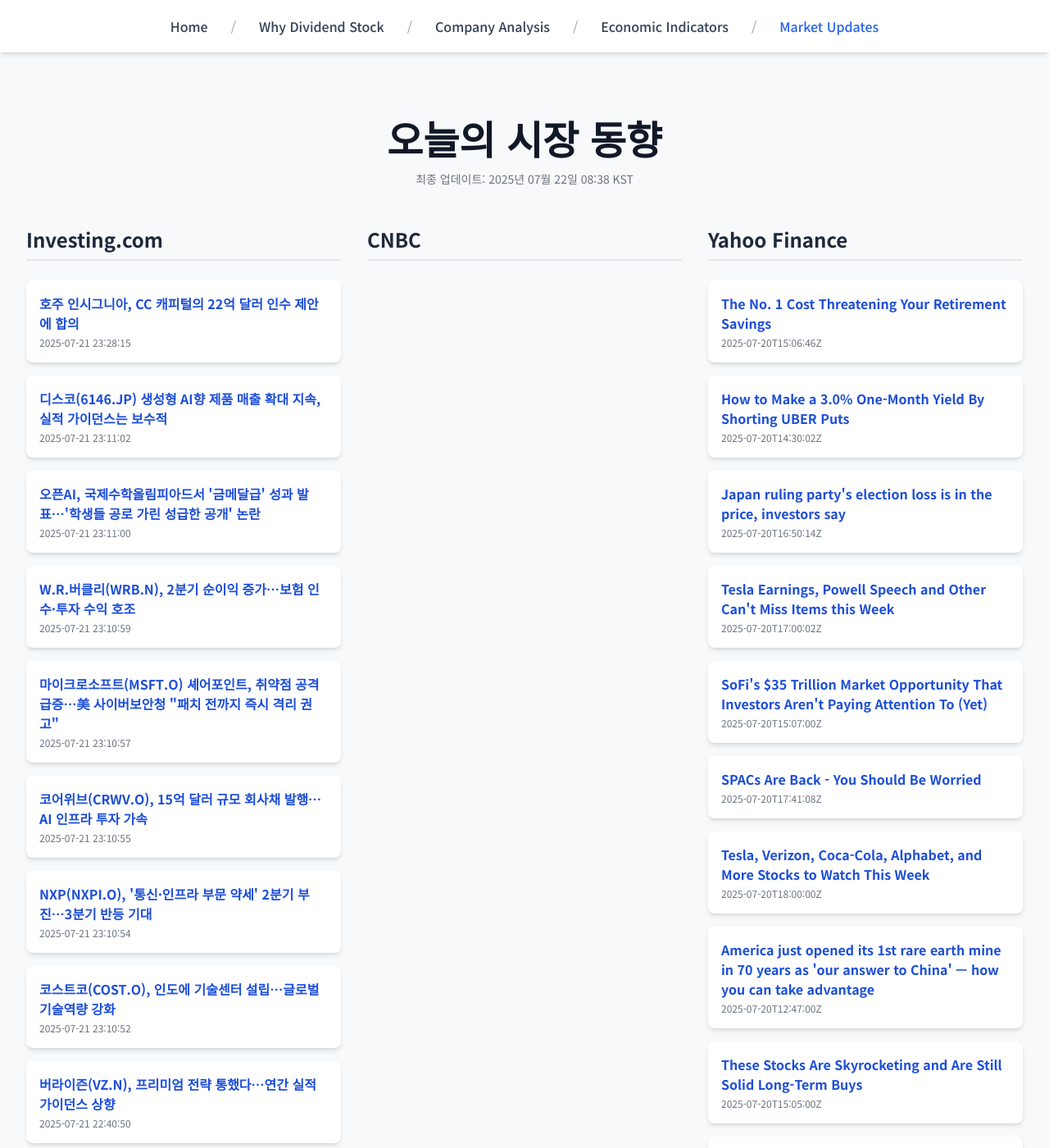
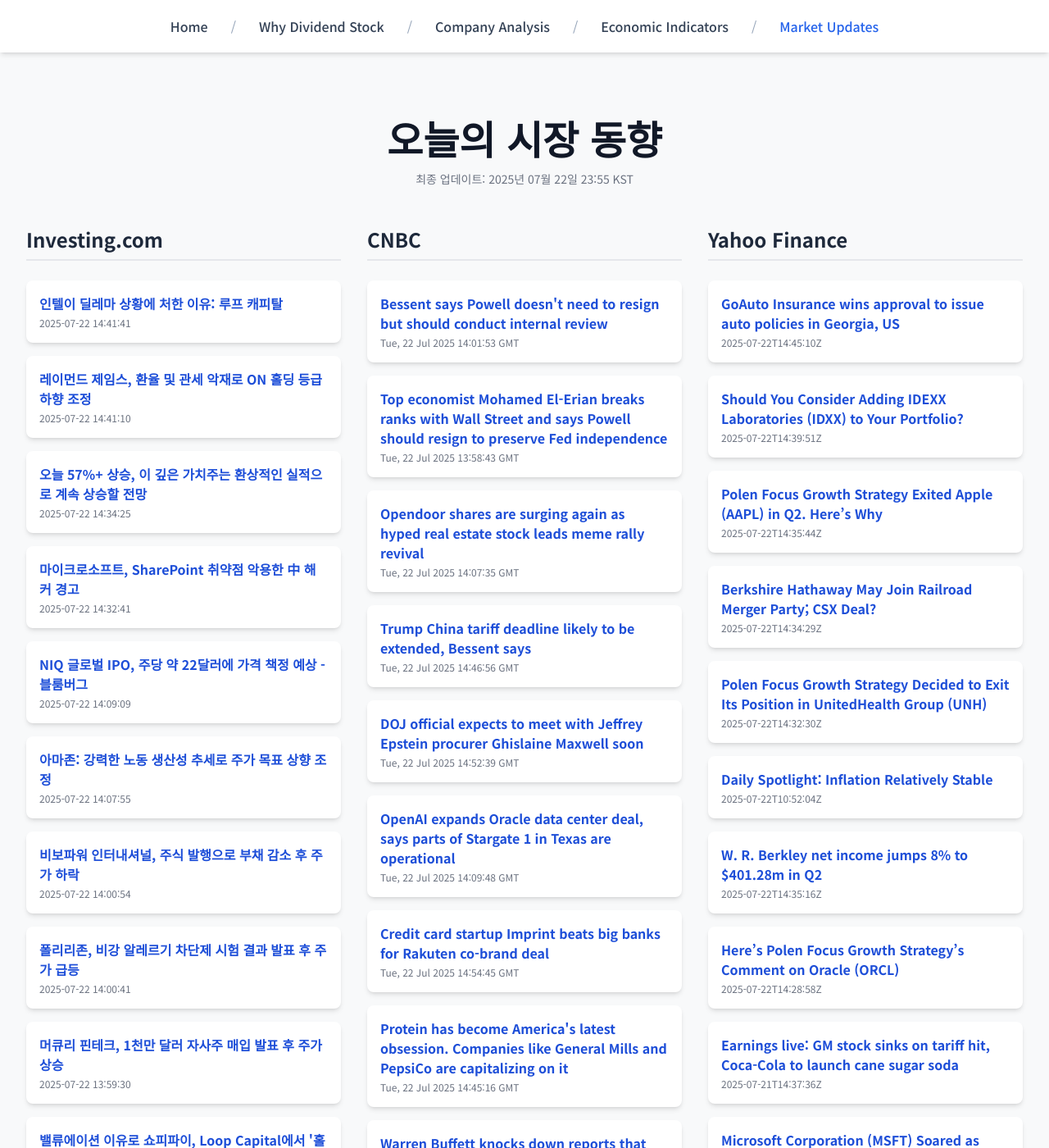
Before and after one commit to Kay-Hwang/my-company-analysis, a Jekyll site: the page built from market-updates.html, in a window 1280 px wide and 1400 px high. Shown: the whole window at 82% size. Built offline with Jekyll 4.4.1, drawn with Linux system fonts in a browser that asks for light colours; nearby versions of some CDN libraries; a script that is not in the unit is left out; some of the changed text lies outside the part shown.

Commit message:
Update latest data

```diff
--- a/_data/latest_data.json
+++ b/_data/latest_data.json
@@ -1,190 +1,190 @@
 {
-  "lastUpdated": "2025년 07월 22일 08:38 KST",
+  "lastUpdated": "2025년 07월 22일 23:55 KST",
   "news": {
     "investing": [
       {
-        "title": "호주 인시그니아, CC 캐피털의 22억 달러 인수 제안에 합의",
-        "link": "https://kr.investing.com/news/stock-market-news/article-1557254",
-        "pubDate": "2025-07-21 23:28:15",
-        "summary": "호주 인시그니아, CC 캐피털의 22억 달러 인수 제안에 합의"
+        "title": "인텔이 딜레마 상황에 처한 이유: 루프 캐피탈",
+        "link": "https://kr.investing.com/news/stock-market-news/article-1558610",
+        "pubDate": "2025-07-22 14:41:41",
+        "summary": "인텔이 딜레마 상황에 처한 이유: 루프 캐피탈"
       },
       {
-        "title": "디스코(6146.JP) 생성형 AI향 제품 매출 확대 지속, 실적 가이던스는 보수적",
-        "link": "https://kr.investing.com/news/stock-market-news/article-1557246",
-        "pubDate": "2025-07-21 23:11:02",
-        "summary": "디스코(6146.JP) 생성형 AI향 제품 매출 확대 지속, 실적 가이던스는 보수적"
+        "title": "레이먼드 제임스, 환율 및 관세 악재로 ON 홀딩 등급 하향 조정",
+        "link": "https://kr.investing.com/news/stock-market-news/article-1558611",
+        "pubDate": "2025-07-22 14:41:10",
+        "summary": "레이먼드 제임스, 환율 및 관세 악재로 ON 홀딩 등급 하향 조정"
       },
       {
-        "title": "오픈AI, 국제수학올림피아드서 '금메달급' 성과 발표…'학생들 공로 가린 성급한 공개' 논란",
-        "link": "https://kr.investing.com/news/stock-market-news/article-1557245",
-        "pubDate": "2025-07-21 23:11:00",
-        "summary": "오픈AI, 국제수학올림피아드서 '금메달급' 성과 발표…'학생들 공로 가린 성급한 공개' 논란"
+        "title": "오늘 57%+ 상승, 이 깊은 가치주는 환상적인 실적으로 계속 상승할 전망",
+        "link": "https://kr.investing.com/news/stock-market-news/article-1558595",
+        "pubDate": "2025-07-22 14:34:25",
+        "summary": "오늘 57%+ 상승, 이 깊은 가치주는 환상적인 실적으로 계속 상승할 전망"
       },
       {
-        "title": "W.R.버클리(WRB.N), 2분기 순이익 증가…보험 인수·투자 수익 호조",
-        "link": "https://kr.investing.com/news/stock-market-news/article-1557244",
-        "pubDate": "2025-07-21 23:10:59",
-        "summary": "W.R.버클리(WRB.N), 2분기 순이익 증가…보험 인수·투자 수익 호조"
+        "title": "마이크로소프트, SharePoint 취약점 악용한 中 해커 경고",
+        "link": "https://kr.investing.com/news/stock-market-news/article-93CH-1558589",
+        "pubDate": "2025-07-22 14:32:41",
+        "summary": "마이크로소프트, SharePoint 취약점 악용한 中 해커 경고"
       },
       {
-        "title": "마이크로소프트(MSFT.O) 셰어포인트, 취약점 공격 급증…美 사이버보안청 \"패치 전까지 즉시 격리 권고\"",
-        "link": "https://kr.investing.com/news/stock-market-news/article-1557243",
-        "pubDate": "2025-07-21 23:10:57",
-        "summary": "마이크로소프트(MSFT.O) 셰어포인트, 취약점 공격 급증…美 사이버보안청 \"패치 전까지 즉시 격리 권고\""
+        "title": "NIQ 글로벌 IPO, 주당 약 22달러에 가격 책정 예상 - 블룸버그",
+        "link": "https://kr.investing.com/news/stock-market-news/article-432SI-1558529",
+        "pubDate": "2025-07-22 14:09:09",
+        "summary": "NIQ 글로벌 IPO, 주당 약 22달러에 가격 책정 예상 - 블룸버그"
       },
       {
-        "title": "코어위브(CRWV.O), 15억 달러 규모 회사채 발행…AI 인프라 투자 가속",
-        "link": "https://kr.investing.com/news/stock-market-news/article-1557242",
-        "pubDate": "2025-07-21 23:10:55",
-        "summary": "코어위브(CRWV.O), 15억 달러 규모 회사채 발행…AI 인프라 투자 가속"
+        "title": "아마존: 강력한 노동 생산성 추세로 주가 목표 상향 조정",
+        "link": "https://kr.investing.com/news/stock-market-news/article-1558526",
+        "pubDate": "2025-07-22 14:07:55",
+        "summary": "아마존: 강력한 노동 생산성 추세로 주가 목표 상향 조정"
       },
       {
-        "title": "NXP(NXPI.O), '통신·인프라 부문 약세' 2분기 부진…3분기 반등 기대",
-        "link": "https://kr.investing.com/news/stock-market-news/article-1557241",
-        "pubDate": "2025-07-21 23:10:54",
-        "summary": "NXP(NXPI.O), '통신·인프라 부문 약세' 2분기 부진…3분기 반등 기대"
+        "title": "비보파워 인터내셔널, 주식 발행으로 부채 감소 후 주가 하락",
+        "link": "https://kr.investing.com/news/stock-market-news/article-93CH-1558501",
+        "pubDate": "2025-07-22 14:00:54",
+        "summary": "비보파워 인터내셔널, 주식 발행으로 부채 감소 후 주가 하락"
       },
       {
-        "title": "코스트코(COST.O), 인도에 기술센터 설립…글로벌 기술역량 강화",
-        "link": "https://kr.investing.com/news/stock-market-news/article-1557240",
-        "pubDate": "2025-07-21 23:10:52",
-        "summary": "코스트코(COST.O), 인도에 기술센터 설립…글로벌 기술역량 강화"
+        "title": "폴리리존, 비강 알레르기 차단제 시험 결과 발표 후 주가 급등",
+        "link": "https://kr.investing.com/news/stock-market-news/article-93CH-1558500",
+        "pubDate": "2025-07-22 14:00:41",
+        "summary": "폴리리존, 비강 알레르기 차단제 시험 결과 발표 후 주가 급등"
       },
       {
-        "title": "버라이즌(VZ.N), 프리미엄 전략 통했다…연간 실적 가이던스 상향",
-        "link": "https://kr.investing.com/news/stock-market-news/article-1557232",
-        "pubDate": "2025-07-21 22:40:50",
-        "summary": "버라이즌(VZ.N), 프리미엄 전략 통했다…연간 실적 가이던스 상향"
+        "title": "머큐리 핀테크, 1천만 달러 자사주 매입 발표 후 주가 상승",
+        "link": "https://kr.investing.com/news/stock-market-news/article-93CH-1558494",
+        "pubDate": "2025-07-22 13:59:30",
+        "summary": "머큐리 핀테크, 1천만 달러 자사주 매입 발표 후 주가 상승"
       },
       {
-        "title": "[개장] 뉴욕증시 실적 기대감 속 혼조, 나스닥·S&P500 최고치",
-        "link": "https://kr.investing.com/news/stock-market-news/article-1557231",
-        "pubDate": "2025-07-21 22:40:48",
-        "summary": "[개장] 뉴욕증시 실적 기대감 속 혼조, 나스닥·S&P500 최고치"
+        "title": "밸류에이션 이유로 쇼피파이, Loop Capital에서 '홀드'로 하향 조정",
+        "link": "https://kr.investing.com/news/stock-market-news/article-1558485",
+        "pubDate": "2025-07-22 13:56:38",
+        "summary": "밸류에이션 이유로 쇼피파이, Loop Capital에서 '홀드'로 하향 조정"
       }
     ],
-    "wsj": [
+    "cnbc": [
       {
-        "title": "Stocks Sink in Broad AI Rout Sparked by China's DeepSeek",
-        "link": "https://www.wsj.com/articles/nikkei-may-rise-as-weak-yen-raises-earnings-hopes-776a8056?mod=rss_markets_main",
-        "pubDate": "Mon, 27 Jan 2025 14:26:00 -0500",
-        "summary": "U.S. stocks were mostly lower, with the Nasdaq leading declines as makers of AI infrastructure suffered steep falls, many in the double digits. Nvidia was down 16%."
+        "title": "Bessent says Powell doesn't need to resign but should conduct internal review",
+        "link": "https://www.cnbc.com/2025/07/22/bessent-says-powell-doesnt-need-to-resign-but-should-conduct-internal-review.html",
+        "pubDate": "Tue, 22 Jul 2025 14:01:53 GMT",
+        "summary": "There have been no indications from Powell that he plans to step down despite a barrage of criticism from the Trump administration."
       },
       {
-        "title": "Comex Gold, Silver Settle Lower",
-        "link": "https://www.wsj.com/articles/gold-edges-lower-feds-rate-decision-in-focus-09dbfceb?mod=rss_markets_main",
-        "pubDate": "Mon, 27 Jan 2025 14:01:00 -0500",
-        "summary": "Gold settled 1.4% lower, down two of the past three sessions, and silver fell 2.5%, down three of the past four sessions."
+        "title": "Top economist Mohamed El-Erian breaks ranks with Wall Street and says Powell should resign to preserve Fed independence",
+        "link": "https://www.cnbc.com/2025/07/22/mohamed-el-erian-says-powell-should-resign-to-preserve-fed-independence.html",
+        "pubDate": "Tue, 22 Jul 2025 13:58:43 GMT",
+        "summary": "El-Erian, president of Queens' College at Cambridge University, said he was aware that his view did not align with the Wall Street consensus."
       },
       {
-        "title": "DeepSeek Won't Sink U.S. AI Titans",
-        "link": "https://www.wsj.com/articles/deepseek-us-ai-stocks-nvidia-broadcom-6cdfae81?mod=rss_markets_main",
-        "pubDate": "Mon, 27 Jan 2025 13:12:00 -0500",
-        "summary": "Panic fueling the selloff of Nvidia, Broadcom and other tech giants is overblown."
+        "title": "Opendoor shares are surging again as hyped real estate stock leads meme rally revival",
+        "link": "https://www.cnbc.com/2025/07/22/opendoor-leads-meme-stock-redux-on-wall-street-with-shares-tripling-in-one-week.html",
+        "pubDate": "Tue, 22 Jul 2025 14:07:35 GMT",
+        "summary": "The ticker $OPEN has been heavily cited on WallStreetBets, the online forum behind the infamous GameStop mania in 2021."
       },
       {
-        "title": "Financial Services Roundup: Market Talk",
-        "link": "https://www.wsj.com/articles/financial-services-roundup-market-talk-94f52cba?mod=rss_markets_main",
-        "pubDate": "Mon, 27 Jan 2025 12:27:00 -0500",
-        "summary": "Gain insight on Experian, SoFi Technologies and more in the latest Market Talks covering Financial Services."
+        "title": "Trump China tariff deadline likely to be extended, Bessent says",
+        "link": "https://www.cnbc.com/2025/07/22/bessent-china-tariffs-trade-stockholm.html",
+        "pubDate": "Tue, 22 Jul 2025 14:46:56 GMT",
+        "summary": "Treasury Secretary Scott Bessent said he will meet next week with Chinese trade negotiators in Stockholm for discussions on avoiding steep tariffs."
       },
       {
-        "title": "Arabica Coffee Prices Hit Record on U.S., Colombia Tariff Spat",
-        "link": "https://www.wsj.com/articles/arabica-coffee-prices-hit-new-high-on-u-s-colombia-tariff-spat-582446fe?mod=rss_markets_main",
-        "pubDate": "Mon, 27 Jan 2025 12:20:00 -0500",
-        "summary": "Arabica coffee prices hit a record level, as traders digested the withdrawal of President Trump’s threats to impose tariffs and economic sanctions on Colombia."
+        "title": "DOJ official expects to meet with Jeffrey Epstein procurer Ghislaine Maxwell soon",
+        "link": "https://www.cnbc.com/2025/07/22/epstein-trump-doj-ghislaine-maxwell.html",
+        "pubDate": "Tue, 22 Jul 2025 14:52:39 GMT",
+        "summary": "The Trump administration faces criticism for withholding investigative files about serial sexual abuser Jeffrey Epstein and his procurer Ghislaine Maxwell."
       },
       {
-        "title": "Swiss franc, Japanese yen Rise as DeepSeek News Boosts Safe Havens",
-        "link": "https://www.wsj.com/articles/safe-haven-currencies-strengthen-amid-fears-over-global-tariffs-9964e17a?mod=rss_markets_main",
-        "pubDate": "Mon, 27 Jan 2025 09:55:00 -0500",
-        "summary": "The Yen and Swiss Franc were stronger against the dollar as investors sought safe havens after Chinese start-up DeepSeek’s new AI model hit U.S. tech stocks."
+        "title": "OpenAI expands Oracle data center deal, says parts of Stargate 1 in Texas are operational",
+        "link": "https://www.cnbc.com/2025/07/22/openai-oracle-stargate-texas.html",
+        "pubDate": "Tue, 22 Jul 2025 14:09:48 GMT",
+        "summary": "Stargate is a joint venture between OpenAI, Oracle and Softbank that aims to invest up to $500 billion in AI infrastructure in the U.S."
       },
       {
-        "title": "Natural Gas Falls on Shifting Weather Forecasts",
-        "link": "https://www.wsj.com/articles/u-s-natural-gas-futures-fall-on-shifting-weather-forecasts-1ef3e457?mod=rss_markets_main",
-        "pubDate": "Mon, 27 Jan 2025 09:05:00 -0500",
-        "summary": "U.S. natural gas futures fell after weekend updates took some of the chill out of early February weather forecasts."
+        "title": "Credit card startup Imprint beats big banks for Rakuten co-brand deal",
+        "link": "https://www.cnbc.com/2025/07/22/credit-card-startup-imprint-rakuten.html",
+        "pubDate": "Tue, 22 Jul 2025 14:54:45 GMT",
+        "summary": "There is a new player making waves in an industry dominated by big banks. Imprint is a 5-year-old credit card startup taking on industry giants."
       },
       {
-        "title": "Building-Products Distributor QXO Launches Hostile Bid for Beacon",
-        "link": "https://www.wsj.com/articles/building-products-distributor-qxo-launching-hostile-bid-for-beacon-de024410?mod=rss_markets_main",
-        "pubDate": "Mon, 27 Jan 2025 08:28:00 -0500",
-        "summary": "QXO is taking its offer directly to shareholders after being rebuffed on several occasions."
+        "title": "Protein has become America's latest obsession. Companies like General Mills and PepsiCo are capitalizing on it",
+        "link": "https://www.cnbc.com/2025/07/22/protein-craze-general-mills-pepsico-kraft-heinz.html",
+        "pubDate": "Tue, 22 Jul 2025 14:45:16 GMT",
+        "summary": "Americans are seeking out more high-protein food options, which is benefitting established companies like General Mills as well as newer up-and-coming brands."
       },
       {
-        "title": "Natural-Gas Firm Diversified Energy Strikes Deal for Permian Basin Player",
-        "link": "https://www.wsj.com/articles/natural-gas-firm-diversified-energy-nears-deal-for-permian-basin-player-4c1c5ff5?mod=rss_markets_main",
-        "pubDate": "Mon, 27 Jan 2025 06:57:00 -0500",
-        "summary": "Maverick Natural Resources has operations in Texas and Oklahoma."
+        "title": "Warren Buffett knocks down reports that Berkshire's BNSF taps Goldman for a railroad takeover",
+        "link": "https://www.cnbc.com/2025/07/22/warren-buffett-knocks-down-reports-that-berkshires-bnsf-taps-goldman-for-a-railroad-takeover.html",
+        "pubDate": "Tue, 22 Jul 2025 13:49:48 GMT",
+        "summary": "The 94-year-old billionaire investor told CNBC's Becky Quick on the phone that no one from Goldman had talked to him or Greg Abel."
       },
       {
-        "title": "What's New This Tax Season That Can Save You Money",
-        "link": "https://www.wsj.com/articles/tax-season-2024-irs-filing-dates-explained-628a8b37?mod=rss_markets_main",
-        "pubDate": "Mon, 27 Jan 2025 05:30:00 -0500",
-        "summary": "There are some new wrinkles, especially for those who sell things online or bought an EV."
+        "title": "Why WNBA players are wearing 'pay us what you owe us' shirts: 'We want to be able to have that fair share'",
+        "link": "https://www.cnbc.com/2025/07/21/why-wnba-players-are-wearing-pay-us-what-you-owe-us-shirts.html",
+        "pubDate": "Mon, 21 Jul 2025 21:22:07 GMT",
+        "summary": "WNBA players made a statement about being paid more as they negotiate a new collective bargaining agreement with the league."
       }
     ],
     "yahoo": [
       {
-        "title": "The No. 1 Cost Threatening Your Retirement Savings",
-        "link": "https://finance.yahoo.com/news/no-1-cost-threatening-retirement-150646441.html",
-        "pubDate": "2025-07-20T15:06:46Z",
-        "summary": "The No. 1 Cost Threatening Your Retirement Savings"
+        "title": "GoAuto Insurance wins approval to issue auto policies in Georgia, US",
+        "link": "https://finance.yahoo.com/news/goauto-insurance-wins-approval-issue-144510356.html",
+        "pubDate": "2025-07-22T14:45:10Z",
+        "summary": "GoAuto Insurance wins approval to issue auto policies in Georgia, US"
       },
       {
-        "title": "How to Make a 3.0% One-Month Yield By Shorting UBER Puts",
-        "link": "https://finance.yahoo.com/news/3-0-one-month-yield-143002021.html",
-        "pubDate": "2025-07-20T14:30:02Z",
-        "summary": "How to Make a 3.0% One-Month Yield By Shorting UBER Puts"
+        "title": "Should You Consider Adding IDEXX Laboratories (IDXX) to Your Portfolio?",
+        "link": "https://finance.yahoo.com/news/consider-adding-idexx-laboratories-idxx-143951715.html",
+        "pubDate": "2025-07-22T14:39:51Z",
+        "summary": "Should You Consider Adding IDEXX Laboratories (IDXX) to Your Portfolio?"
       },
       {
-        "title": "Japan ruling party's election loss is in the price, investors say",
-        "link": "https://finance.yahoo.com/news/japan-ruling-partys-election-loss-165014446.html",
-        "pubDate": "2025-07-20T16:50:14Z",
-        "summary": "Japan ruling party's election loss is in the price, investors say"
+        "title": "Polen Focus Growth Strategy Exited Apple (AAPL) in Q2. Here’s Why",
+        "link": "https://finance.yahoo.com/news/polen-focus-growth-strategy-exited-143544146.html",
+        "pubDate": "2025-07-22T14:35:44Z",
+        "summary": "Polen Focus Growth Strategy Exited Apple (AAPL) in Q2. Here’s Why"
       },
       {
-        "title": "Tesla Earnings, Powell Speech and Other Can't Miss Items this Week",
-        "link": "https://finance.yahoo.com/news/tesla-earnings-powell-speech-other-170002590.html",
-        "pubDate": "2025-07-20T17:00:02Z",
-        "summary": "Tesla Earnings, Powell Speech and Other Can't Miss Items this Week"
+        "title": "Berkshire Hathaway May Join Railroad Merger Party; CSX Deal?",
+        "link": "https://www.investors.com/news/berkshire-hathaway-bnsf-csx-railroad-merger-union-pacfic-sp-500/?src=A00220&yptr=yahoo",
+        "pubDate": "2025-07-22T14:34:29Z",
+        "summary": "Berkshire Hathaway May Join Railroad Merger Party; CSX Deal?"
       },
       {
-        "title": "SoFi's $35 Trillion Market Opportunity That Investors Aren't Paying Attention To (Yet)",
-        "link": "https://finance.yahoo.com/news/sofis-35-trillion-market-opportunity-150700358.html",
-        "pubDate": "2025-07-20T15:07:00Z",
-        "summary": "SoFi's $35 Trillion Market Opportunity That Investors Aren't Paying Attention To (Yet)"
+        "title": "Polen Focus Growth Strategy Decided to Exit Its Position in UnitedHealth Group (UNH)",
+        "link": "https://finance.yahoo.com/news/polen-focus-growth-strategy-decided-143230446.html",
+        "pubDate": "2025-07-22T14:32:30Z",
+        "summary": "Polen Focus Growth Strategy Decided to Exit Its Position in UnitedHealth Group (UNH)"
       },
       {
-        "title": "SPACs Are Back - You Should Be Worried",
-        "link": "https://finance.yahoo.com/news/spacs-back-worried-174108701.html",
-        "pubDate": "2025-07-20T17:41:08Z",
-        "summary": "SPACs Are Back - You Should Be Worried"
+        "title": "Daily Spotlight: Inflation Relatively Stable",
+        "link": "https://finance.yahoo.com/research/reports/ARGUS_44173_MarketOutlook_1753181524000?yptr=yahoo&ncid=yahooproperties_plusresear_nm5q6ze1cei",
+        "pubDate": "2025-07-22T10:52:04Z",
+        "summary": "Daily Spotlight: Inflation Relatively Stable"
       },
       {
-        "title": "Tesla, Verizon, Coca-Cola, Alphabet, and More Stocks to Watch This Week",
-        "link": "https://www.barrons.com/articles/tesla-verizon-coke-google-earnings-stocks-52dad8b3?siteid=yhoof2&yptr=yahoo",
-        "pubDate": "2025-07-20T18:00:00Z",
-        "summary": "Tesla, Verizon, Coca-Cola, Alphabet, and More Stocks to Watch This Week"
+        "title": "W. R. Berkley net income jumps 8% to $401.28m in Q2",
+        "link": "https://finance.yahoo.com/news/w-r-berkley-net-income-143516456.html",
+        "pubDate": "2025-07-22T14:35:16Z",
+        "summary": "W. R. Berkley net income jumps 8% to $401.28m in Q2"
       },
       {
-        "title": "America just opened its 1st rare earth mine in 70 years as 'our answer to China' — how you can take advantage",
-        "link": "https://finance.yahoo.com/news/america-just-opened-1st-rare-124700826.html",
-        "pubDate": "2025-07-20T12:47:00Z",
-        "summary": "America just opened its 1st rare earth mine in 70 years as 'our answer to China' — how you can take advantage"
+        "title": "Here’s Polen Focus Growth Strategy’s Comment on Oracle (ORCL)",
+        "link": "https://finance.yahoo.com/news/polen-focus-growth-strategy-oracle-142858037.html",
+        "pubDate": "2025-07-22T14:28:58Z",
+        "summary": "Here’s Polen Focus Growth Strategy’s Comment on Oracle (ORCL)"
       },
       {
-        "title": "These Stocks Are Skyrocketing and Are Still Solid Long-Term Buys",
-        "link": "https://finance.yahoo.com/news/stocks-skyrocketing-still-solid-long-150500128.html",
-        "pubDate": "2025-07-20T15:05:00Z",
-        "summary": "These Stocks Are Skyrocketing and Are Still Solid Long-Term Buys"
+        "title": "Earnings live: GM stock sinks on tariff hit, Coca-Cola to launch cane sugar soda",
+        "link": "https://finance.yahoo.com/news/live/earnings-live-gm-stock-sinks-on-tariff-hit-coca-cola-to-launch-cane-sugar-soda-143736342.html",
+        "pubDate": "2025-07-21T14:37:36Z",
+        "summary": "Earnings live: GM stock sinks on tariff hit, Coca-Cola to launch cane sugar soda"
       },
       {
-        "title": "No signs of consumer rot in US markets — for now",
-        "link": "https://finance.yahoo.com/news/no-signs-of-consumer-rot-in-us-markets--for-now-123030255.html",
-        "pubDate": "2025-07-20T12:30:30Z",
-        "summary": "No signs of consumer rot in US markets — for now"
+        "title": "Microsoft Corporation (MSFT) Soared as Azure Revenue Grew 35%",
+        "link": "https://finance.yahoo.com/news/microsoft-corporation-msft-soared-azure-141831890.html",
+        "pubDate": "2025-07-22T14:18:31Z",
+        "summary": "Microsoft Corporation (MSFT) Soared as Azure Revenue Grew 35%"
       }
     ]
   },
```
